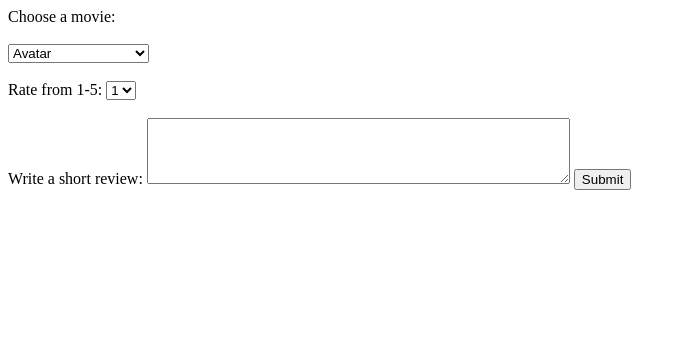
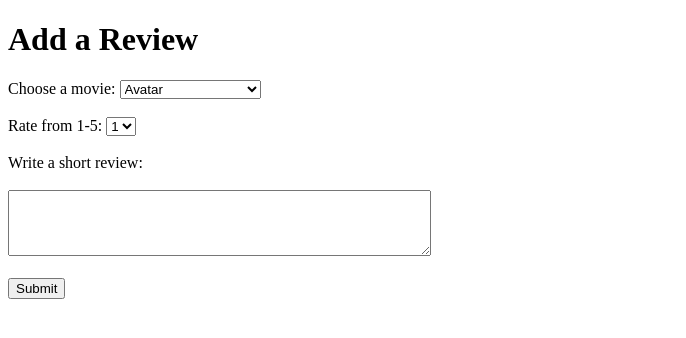
Before and after one commit to SibenM/flick, a PHP site: page /addReviews.php in a window 1280 px wide. Shown: the top 338 px of the page, without its empty margins (0-686 px from the left). Run offline with PHP 8.4, Linux system fonts and the light colour scheme.

Commit message:
Improve form layout in addReviews.php for better readability

```diff
--- a/addReviews.php
+++ b/addReviews.php
@@ -6,9 +6,9 @@
     <title>Document</title>
 </head>
 <body>
+    <h1>Add a Review</h1>
     <form action="">
         <label for="movies">Choose a movie:</label>
-        <br><br>
         <select name="movies" id="movies">
             <option value="avatar">Avatar</option>
             <option value="sinners">Sinners</option>
@@ -26,7 +26,9 @@
         </select>
         <br><br>
         <label for="review">Write a short review:</label>
+        <br><br>
         <textarea name="review" id="review" rows="4" cols="50"></textarea>
+        <br><br>
         <input type="submit" value="Submit">
     </form>
 </body>
```
